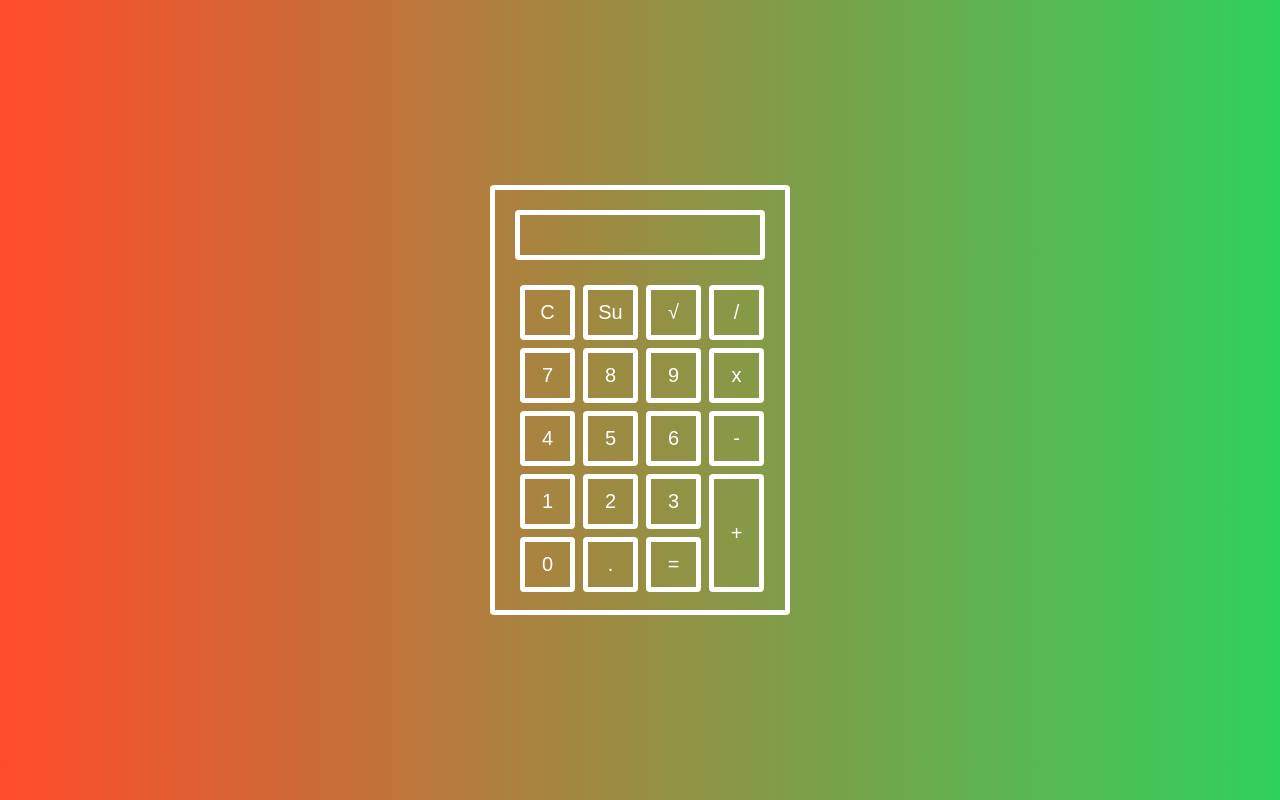
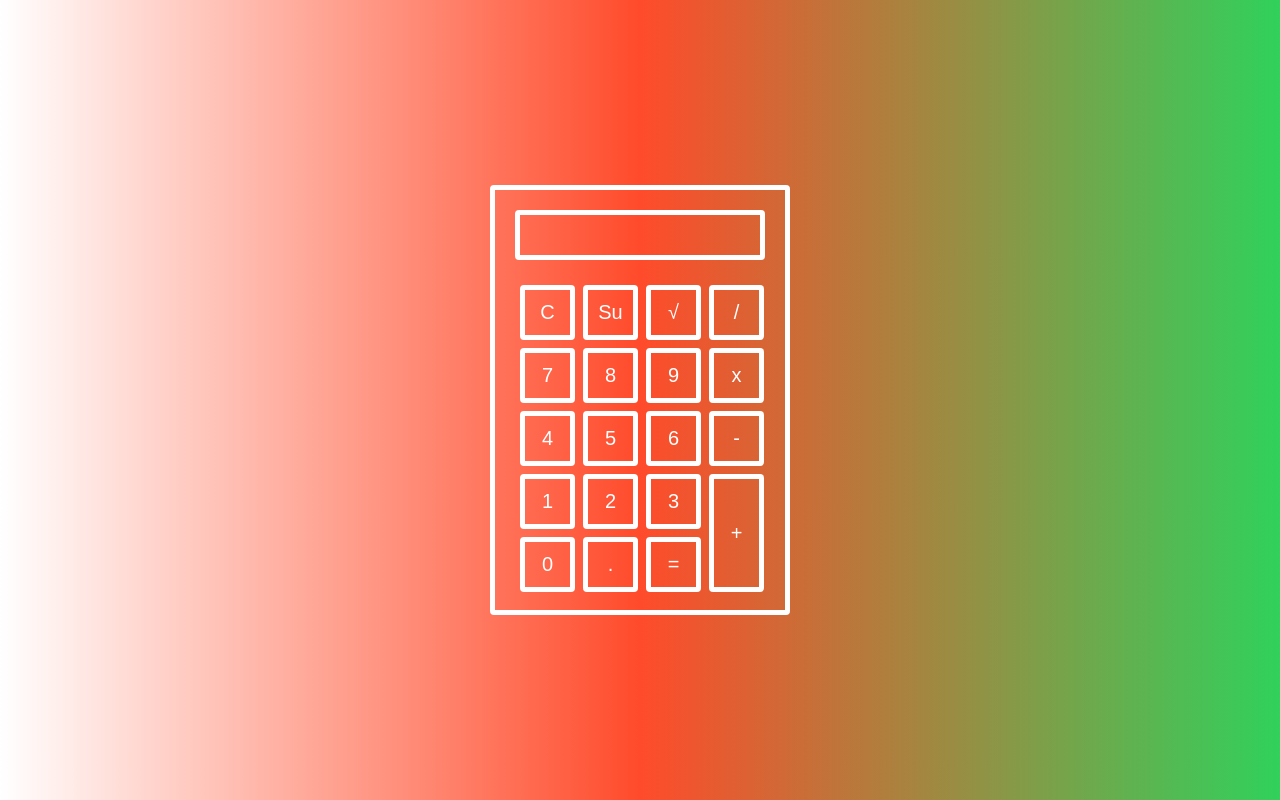
Before and after one commit to Nirushaan/Taschenrechner_JavaScript, a plain HTML site: page index.html in a window 1280 px wide. Drawn offline with Linux system fonts and the light colour scheme.

Commit message:
init commit

```diff
--- a/style.css
+++ b/style.css
@@ -5,7 +5,7 @@ html, body {
 body {
     margin: 0;
     padding: 0;
-    background: linear-gradient(to left, #30d15b, #FF4B2B) no-repeat;
+    background: linear-gradient(to left, #30d15b, #FF4B2B, white) no-repeat;
     width: 100%;
     height: 100%;
 }
```
